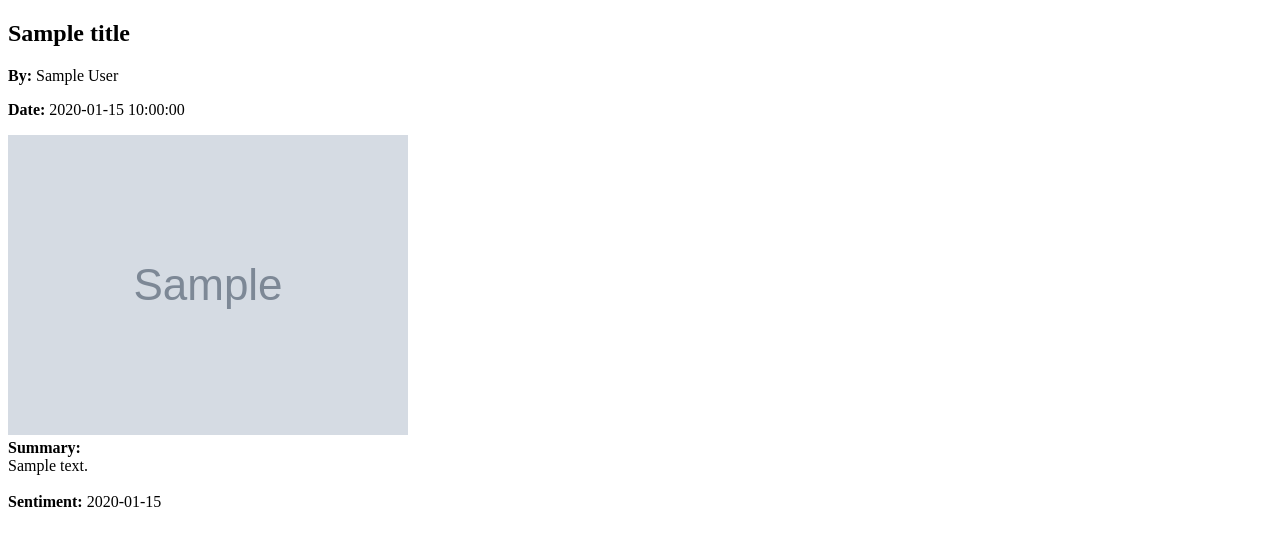
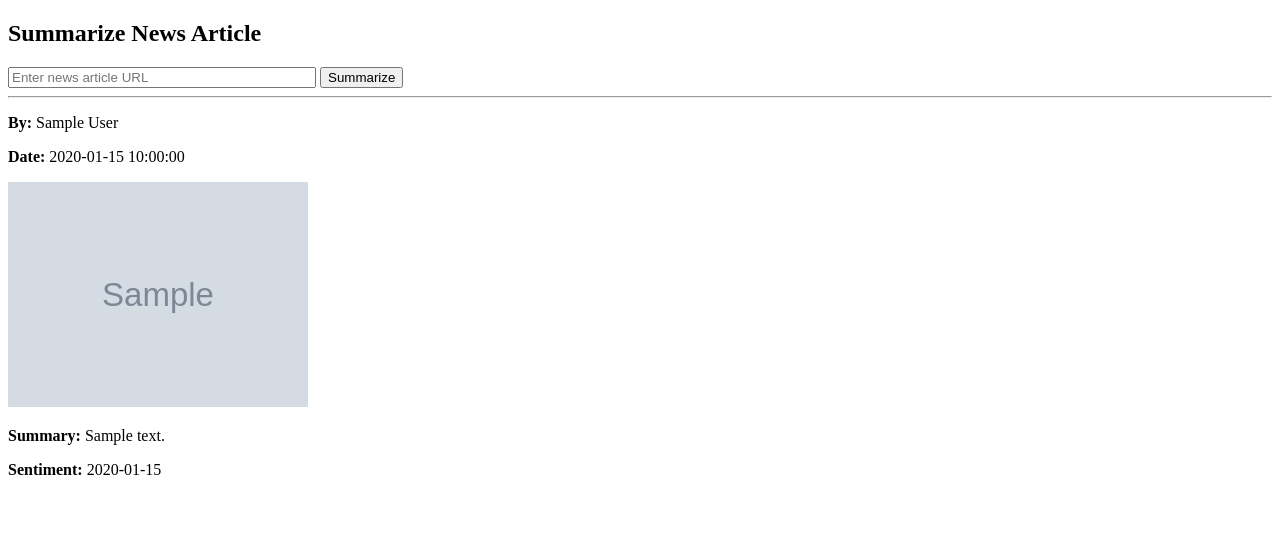
Before and after one commit to Akshatkt/News_Summary, a Flask app: template templates/index.html in a window 1280 px wide. Shown: the top 546 px of the page. Run offline with Flask 3, Linux system fonts and the light colour scheme; the template is opened without the code that fills it: most values are stand-ins (such as "Sample title", 1, 10 or a date in 2020); grey boxes marked "Sample" are stand-in pictures.

Commit message:
Update index.html

```diff
--- a/templates/index.html
+++ b/templates/index.html
@@ -1,21 +1,26 @@
 <!DOCTYPE html>
 <html>
 <head>
-    <title>News Summary</title>
+    <title>News Summarizer</title>
 </head>
 <body>
-    <h2>{{ title }}</h2>
-    <p><strong>By:</strong> {{ authors }}</p>
+    <h2>Summarize News Article</h2>
+
+    <form method="POST" action="/">
+        <input type="text" name="url" placeholder="Enter news article URL" required style="width: 300px;">
+        <button type="submit">Summarize</button>
+    </form>
+
+    <hr>
+
+    <p><strong>By:</strong> {{ author }}</p>
     <p><strong>Date:</strong> {{ publish_date }}</p>
-    <img src="{{ top_image }}" alt="Top image" style="max-width:100%; height:auto;">
 
-    <div id="summary">
-        <strong>Summary:</strong><br>
-        {{ summary }}
-    </div>
-    <br>
-    <div id="sentiment">
-        <strong>Sentiment:</strong> {{ sentiment }}
-    </div>
+    {% if top_image %}
+        <img src="{{ top_image }}" alt="Top image" width="300">
+    {% endif %}
+
+    <p><strong>Summary:</strong> <span id="summary">{{ summary }}</span></p>
+    <p><strong>Sentiment:</strong> <span id="sentiment">{{ sentiment }}</span></p>
 </body>
 </html>
```
